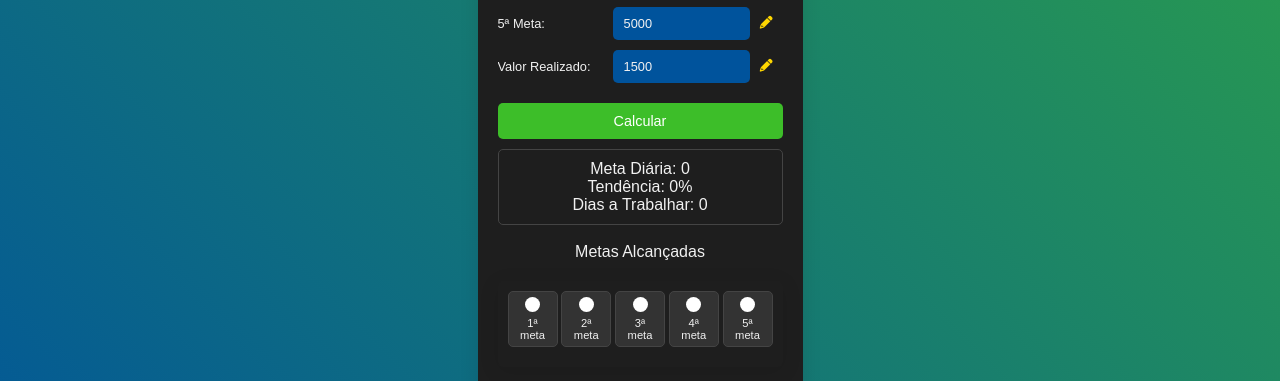
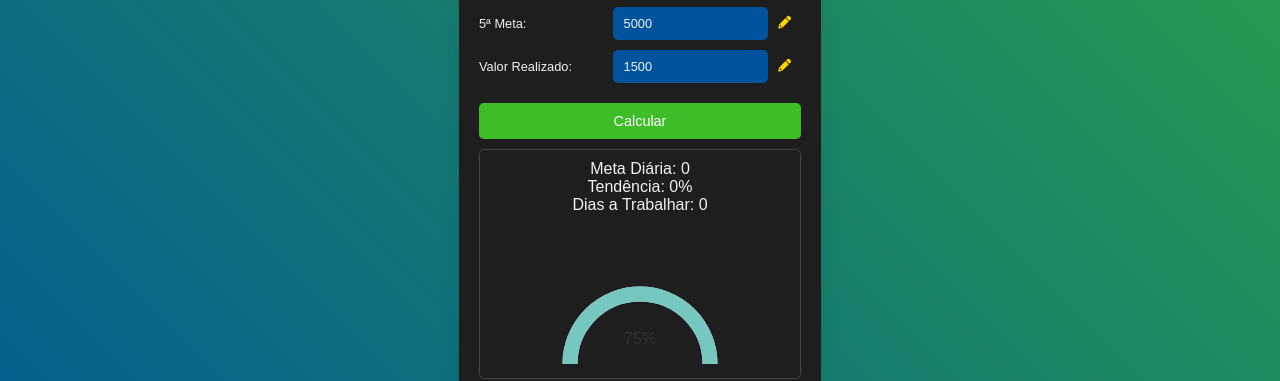
Before and after one commit to DVALENASCIMENTO/meta_diaria.project, a plain HTML site: page index.html in a window 1280 px wide. Shown: the part 1105-1486 px from the top of the page. Drawn offline with Linux system fonts and the light colour scheme.

Commit message:
Add arco medidor

```diff
--- a/index.html
+++ b/index.html
@@ -76,6 +76,7 @@
             <p>Meta Diária: <span id="meta-diaria">0</span></p>
             <p>Tendência: <span id="tendencia">0%</span></p>
             <p>Dias a Trabalhar: <span id="dias-a-trabalhar">0</span></p>
+            <canvas id="metaGauge" width="300" height="150"></canvas>
         </div>
         <br>
         <div>
--- a/js/script.js
+++ b/js/script.js
@@ -155,3 +155,41 @@ window.onload = function() {
 
 // Carrega os resultados armazenados quando a página é carregada
 document.addEventListener("DOMContentLoaded", carregarResultados); // Adiciona um listener para o evento 'DOMContentLoaded' para carregar resultados ao carregar a página.
+
+function desenharMedidor(valorAtual, valorMaximo) {
+    const canvas = document.getElementById('metaGauge');
+    const ctx = canvas.getContext('2d');
+    const raio = 70; // Raio do arco
+    const centroX = canvas.width / 2; // Coordenada X do centro
+    const centroY = canvas.height; // Coordenada Y do centro (parte inferior do canvas)
+
+    // Limpar canvas antes de desenhar
+    ctx.clearRect(0, 0, canvas.width, canvas.height);
+
+    // Desenhar o arco de fundo (sem preencher)
+    ctx.beginPath();
+    ctx.arc(centroX, centroY, raio, Math.PI, 0, false); // Arco de fundo (metade inferior do círculo)
+    ctx.lineWidth = 15; // Largura da linha do arco
+    ctx.strokeStyle = '#e0e0e0'; // Cor de fundo do arco
+    ctx.stroke();
+
+    // Calcular o percentual de progresso
+    const porcentagem = valorAtual / valorMaximo;
+    const anguloFinal = Math.PI * (1 - porcentagem); // O ângulo varia de PI (0%) a 0 (100%)
+
+    // Desenhar o arco de progresso
+    ctx.beginPath();
+    ctx.arc(centroX, centroY, raio, Math.PI, anguloFinal, false); // Arco de progresso
+    ctx.lineWidth = 15;
+    ctx.strokeStyle = '#76c7c0'; // Cor do progresso
+    ctx.stroke();
+
+    // Adicionar o texto de valor dentro do medidor
+    ctx.font = '16px Arial';
+    ctx.fillStyle = '#333';
+    ctx.textAlign = 'center';
+    ctx.fillText(`${Math.round(porcentagem * 100)}%`, centroX, centroY - 20); // Texto indicando o percentual
+}
+
+// Exemplo de uso:
+desenharMedidor(75, 100); // Chamando a função com o valor atual de 75 e o máximo de 100
```
